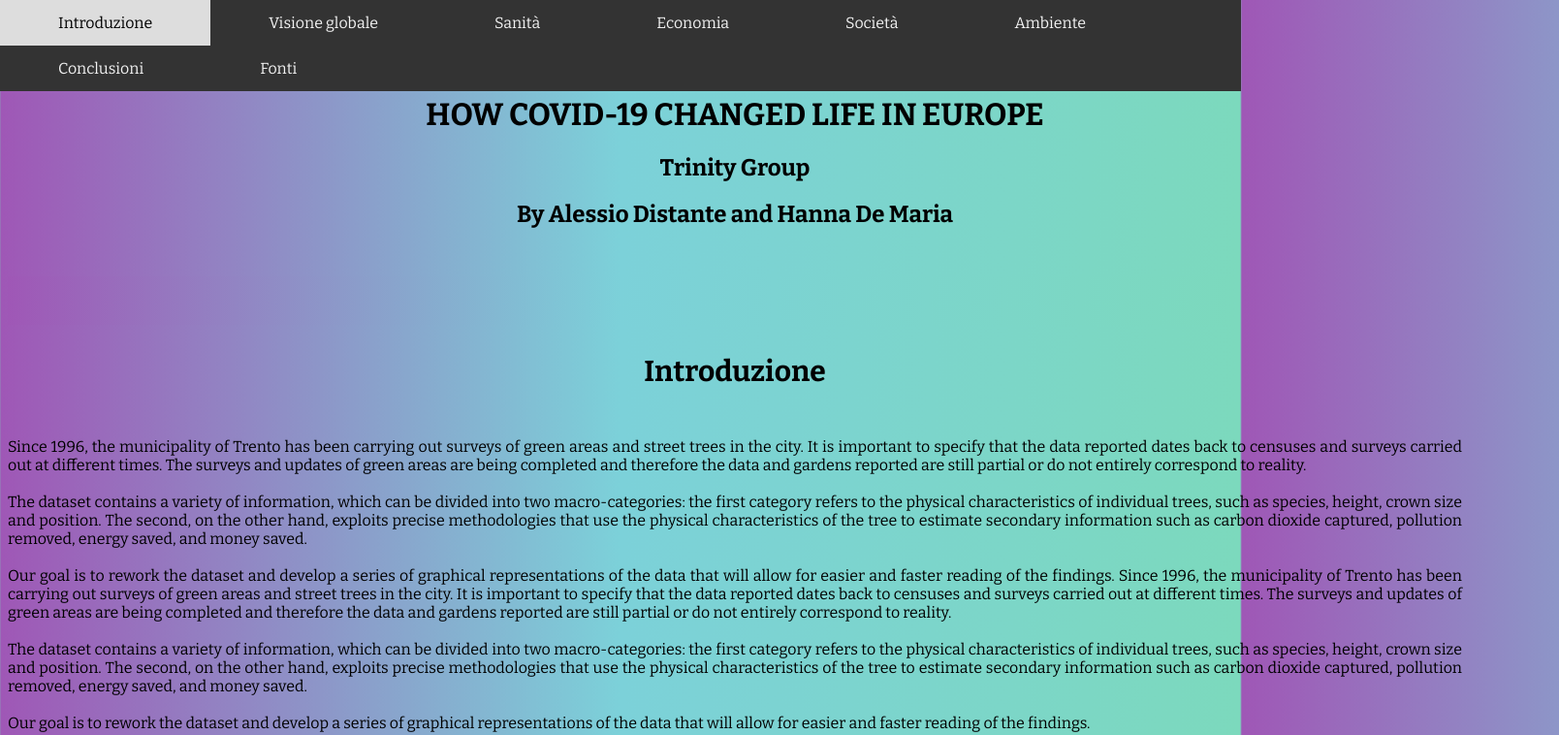
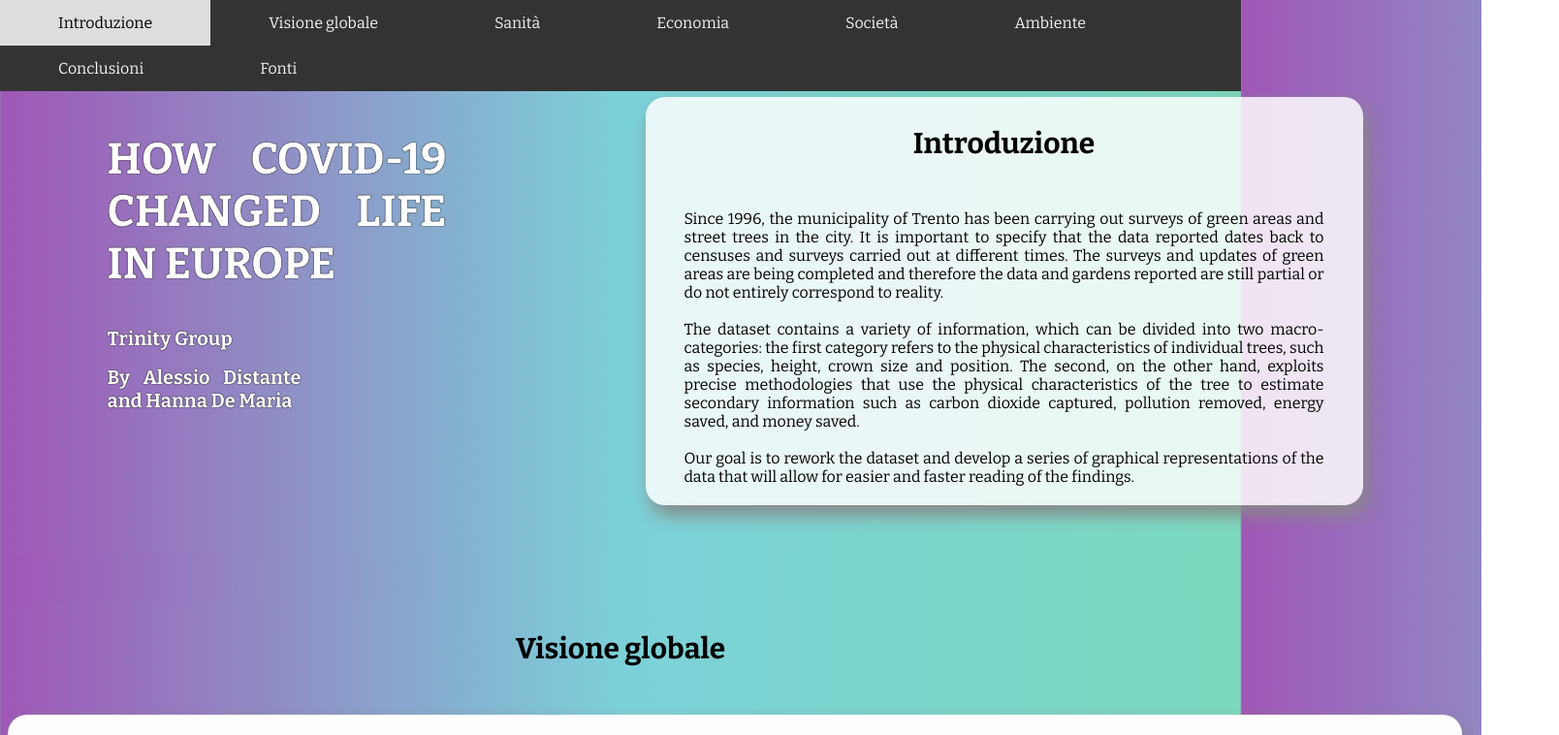
Before and after one commit to TrinityGroupDV/TrinityGroupDV.github.io, a plain HTML site: page index.html in a window 1280 px wide. Shown: the top 758 px of the page at 97% size, 1608 px wide, since content can reach past the window. Drawn offline with nearby package versions, Linux system fonts and the light colour scheme; no server answers.

Commit message:
General update

```diff
--- a/css/site.css
+++ b/css/site.css
@@ -7,15 +7,22 @@ body {
 
 header {
     font-family: 'Bitter', serif;
-    width: 1500px;
-
+    font-size: 30px;
+    color: rgb(255, 255, 255);
+    text-shadow: 0 0 1px #000000, 0 0 1px #000000;
+    width: 700px;
+    max-width: 350px;
     /*Le prossime due stringhe centrano il body al centro della pagina*/
     margin-left: auto;
     margin-right: auto;
 
-    padding-top: 70px;
-    padding-bottom: 30px;
-    text-align: center;
+
+}
+
+h2 {
+    font-size: 20px;
+    max-width: 200px;
+
 }
 
 section {
@@ -74,6 +81,25 @@ h3 {
 
 }
 
+section.intro {
+    margin-top: 100px;
+    display: flex;
+    width: 1500px
+}
+
+.cardIntro {
+    background-color: rgba(255, 254, 254, 0.842);
+    border-radius: 20px;
+    width: 700px;
+    height: auto;
+    padding-bottom: 20px;
+    padding-left: 20px;
+    padding-right: 20px;
+    margin-bottom: 50px;
+    box-shadow: 5px 10px 18px #888888;
+
+}
+
 
 
 /*-----------STANDARD INLINE BLOCK-----------*/
@@ -94,7 +120,6 @@ p.inlineText {
     margin-top: auto;
     margin-bottom: auto;
     padding-top: 30px;
-    padding-bottom: 30px;
     display: flex;
     margin-left: 20px;
     margin-right: 20px;
@@ -107,6 +132,10 @@ p.inlineText {
     padding-bottom: 50px;
 }
 
+.doubleGraph {
+
+    width: 710px;
+}
 
 section.card {
     background-color: rgb(255, 254, 254);
@@ -125,6 +154,7 @@ p.singleLine {
     text-align: justify;
     margin-left: 40px;
     margin-right: 40px;
+    padding-top: 30px
 }
 
 /*
--- a/index.html
+++ b/index.html
@@ -44,27 +44,19 @@
         <a href="#contact">Fonti</a>
     </div>
 
+    <section class="intro">
         <header>
             <h1>HOW COVID-19 CHANGED LIFE IN EUROPE</h1>
             <h2>Trinity Group</h2>
             <h2>By Alessio Distante and Hanna De Maria</h2>
 
         </header>
-    <!--
-    <div class="center">
-        <div id="GRAPH1" class="PROVA1"></div>
-        <div class="PROVA2">Since 1996, the municipality of Trento has been carrying out surveys of green areas and
-            street trees in
-            the city. It is important to specify that the data reported dates back to censuses and surveys carried
-            out at different times. The surveys and updates of green areas are being completed and therefore the
-            data and gardens reported are still</div>
-    </div>
--->
+
 
         <div id="introduzione" class="navbarLinks"></div>
-    <section>
+        <section class="cardIntro">
             <h3>Introduzione</h3>
-        <p class="intro">
+            <p class="inlineText">
                 Since 1996, the municipality of Trento has been carrying out surveys of green areas and street trees in
                 the city. It is important to specify that the data reported dates back to censuses and surveys carried
                 out at different times. The surveys and updates of green areas are being completed and therefore the
@@ -77,18 +69,9 @@
                 Our goal is to rework the dataset and develop a series of graphical representations of the data that
                 will allow for easier and faster reading of the findings.
 
-            Since 1996, the municipality of Trento has been carrying out surveys of green areas and street trees in
-            the city. It is important to specify that the data reported dates back to censuses and surveys carried
-            out at different times. The surveys and updates of green areas are being completed and therefore the
-            data and gardens reported are still partial or do not entirely correspond to reality.<br><br>
-            The dataset contains a variety of information, which can be divided into two macro-categories: the first
-            category refers to the physical characteristics of individual trees, such as species, height, crown size
-            and position. The second, on the other hand, exploits precise methodologies that use the physical
-            characteristics of the tree to estimate secondary information such as carbon dioxide captured, pollution
-            removed, energy saved, and money saved.<br><br>
-            Our goal is to rework the dataset and develop a series of graphical representations of the data that
-            will allow for easier and faster reading of the findings.
+
             </p>
+        </section>
     </section>
 
     <!---------------VISIONE GLOBALE--------------->
@@ -97,7 +80,7 @@
     <h3>Visione globale</h3>
     <section>
         <section class="card">
-            <section id="inlineGraph" class="inlineGraph">
+            <section class="inlineGraph">
                 <div id="graph_1A" class="inlineGraph"></div>
                 <p class="inlineText">
                     Since 1996, the municipality of Trento has been carrying out surveys of green areas and street trees
@@ -163,7 +146,7 @@
     <h3>Sanità</h3>
     <section>
         <section class="card">
-            <section id="inlineGraph" class="inlineGraph">
+            <section class="inlineGraph">
                 <p class="inlineText">
                     Since 1996, the municipality of Trento has been carrying out surveys of green areas and street trees
                     in
@@ -200,9 +183,9 @@
         </section>
 
         <section class="card">
-            <section id="inlineGraph" class="inlineGraph">
-                <div id="graph_2B" class="inlineGraph"></div>
-                <div id="graph_2C" class="inlineGraph"></div>
+            <section class="inlineGraph">
+                <div id="graph_2B" class="doubleGraph"></div>
+                <div id="graph_2C" class="doubleGraph"></div>
             </section>
 
             <p class="singleLine">
--- a/js/graph_1B.js
+++ b/js/graph_1B.js
@@ -3,7 +3,7 @@ $(document).ready(function () {
 
     // set the dimensions and margins of the graph
     const margin = { top: 10, right: 20, bottom: 30, left: 50 },
-        width = 750 - margin.left - margin.right,
+        width = 680 - margin.left - margin.right,
         height = 460 - margin.top - margin.bottom;
 
     // append the svg object to the body of the page
--- a/js/graph_1C.js
+++ b/js/graph_1C.js
@@ -3,7 +3,7 @@ $(document).ready(function () {
 
     // set the dimensions and margins of the graph
     const margin = { top: 10, right: 20, bottom: 30, left: 50 },
-        width = 750 - margin.left - margin.right,
+        width = 680 - margin.left - margin.right,
         height = 460 - margin.top - margin.bottom;
 
     // append the svg object to the body of the page
--- a/js/graph_2B.js
+++ b/js/graph_2B.js
@@ -3,7 +3,7 @@ $(document).ready(function () {
 
     // set the dimensions and margins of the graph
     const margin = { top: 10, right: 30, bottom: 30, left: 60 },
-        width = 750 - margin.left - margin.right,
+        width = 680 - margin.left - margin.right,
         height = 450 - margin.top - margin.bottom;
 
     // append the svg object to the body of the page
--- a/js/graph_2C.js
+++ b/js/graph_2C.js
@@ -1,7 +1,7 @@
 $(document).ready(function () {
 
     // set the dimensions and margins of the graph
-    const width = 750,
+    const width = 680,
         height = 450,
         margin = 10;
 
```
Lines whose indentation alone changed are shown as unchanged.
